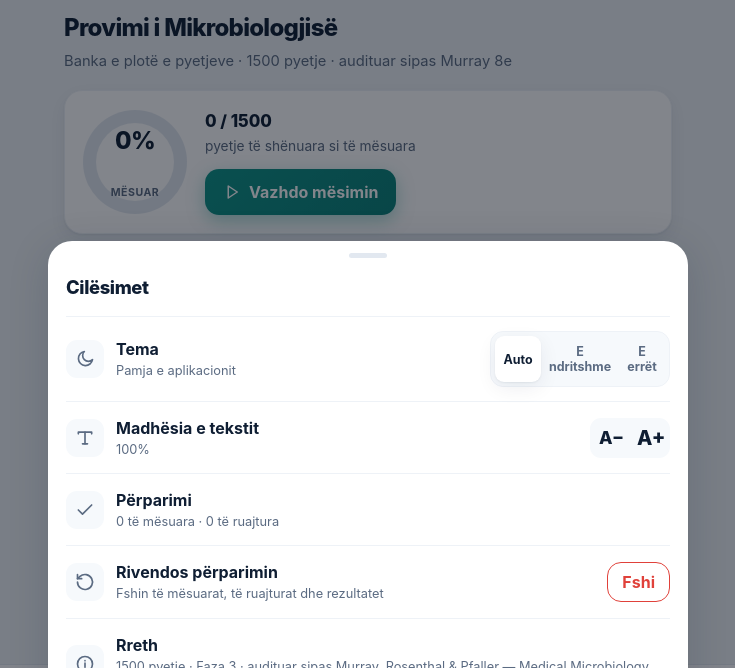
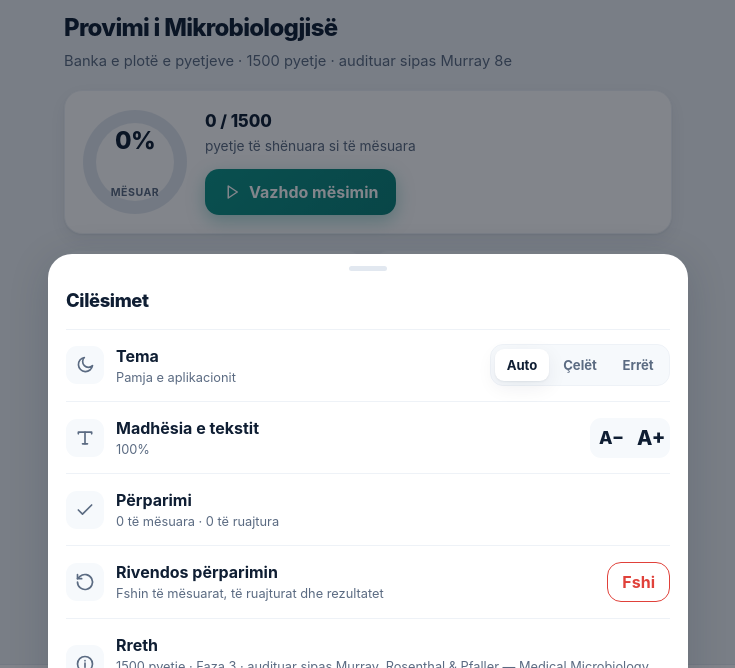
Before and after one commit to Wullnet/Mikro, a plain HTML site: page index.html in a window 1280 px wide. Both pictures are taken after a click on the button 924 px from the left and 32 px from the top of the page. Shown: the part 69-737 px from the top of the page, without its empty margins (272-1007 px from the left). Drawn offline with Linux system fonts and the light colour scheme.

Commit message:
Pol!sh: shkurto etiketat e temes ne cilesime (Celet/Erret)

```diff
--- a/index.html
+++ b/index.html
@@ -872,7 +872,7 @@ function openSettings(){
   // theme
   h+='<div class="set-row"><div class="si">'+svg('moon')+'</div><div class="st"><b>Tema</b><span>Pamja e aplikacionit</span></div>';
   h+='<div class="seg" style="width:180px">';
-  [['auto','Auto'],['light','E ndritshme'],['dark','E errët']].forEach(function(o){ h+='<button class="'+(prefs.theme===o[0]?'active':'')+'" data-theme="'+o[0]+'" style="padding:8px 4px;font-size:.78rem">'+o[1]+'</button>'; });
+  [['auto','Auto'],['light','Çelët'],['dark','Errët']].forEach(function(o){ h+='<button class="'+(prefs.theme===o[0]?'active':'')+'" data-theme="'+o[0]+'" style="padding:8px 4px;font-size:.82rem">'+o[1]+'</button>'; });
   h+='</div></div>';
   // font size
   h+='<div class="set-row"><div class="si">'+svg('type')+'</div><div class="st"><b>Madhësia e tekstit</b><span>'+Math.round(prefs.fs*100)+'%</span></div>';
```
